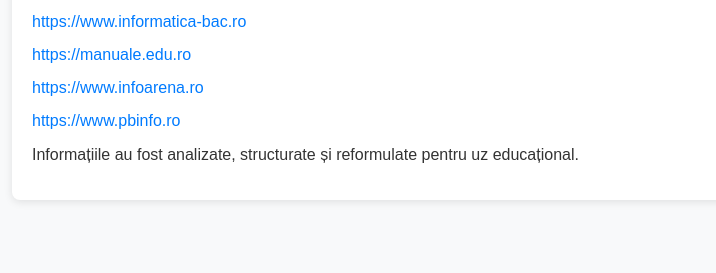
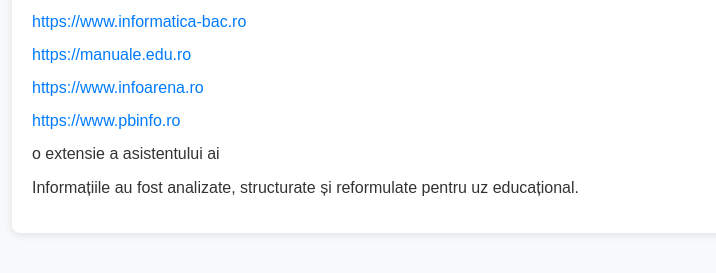
Before and after one commit to Zodrak36/Link-catre-surse, a plain HTML site: page Link catre documentatie/New folder/index.html in a window 1280 px wide. Shown: the part 179-452 px from the top of the page, without its empty margins (258-974 px from the left). Drawn offline with Linux system fonts and the light colour scheme.

Commit message:
index.html

```diff
--- a/Link catre documentatie/New folder/index.html
+++ b/Link catre documentatie/New folder/index.html
@@ -47,6 +47,7 @@
       <li><a href="https://manuale.edu.ro" target="_blank">https://manuale.edu.ro</a></li>
       <li><a href="https://www.infoarena.ro" target="_blank">https://www.infoarena.ro</a></li>
       <li><a href="https://www.pbinfo.ro" target="_blank">https://www.pbinfo.ro</a></li>
+      <li>   o extensie a asistentului ai</li>
     </ul>
     <p>Informațiile au fost analizate, structurate și reformulate pentru uz educațional.</p>
   </div>
```
